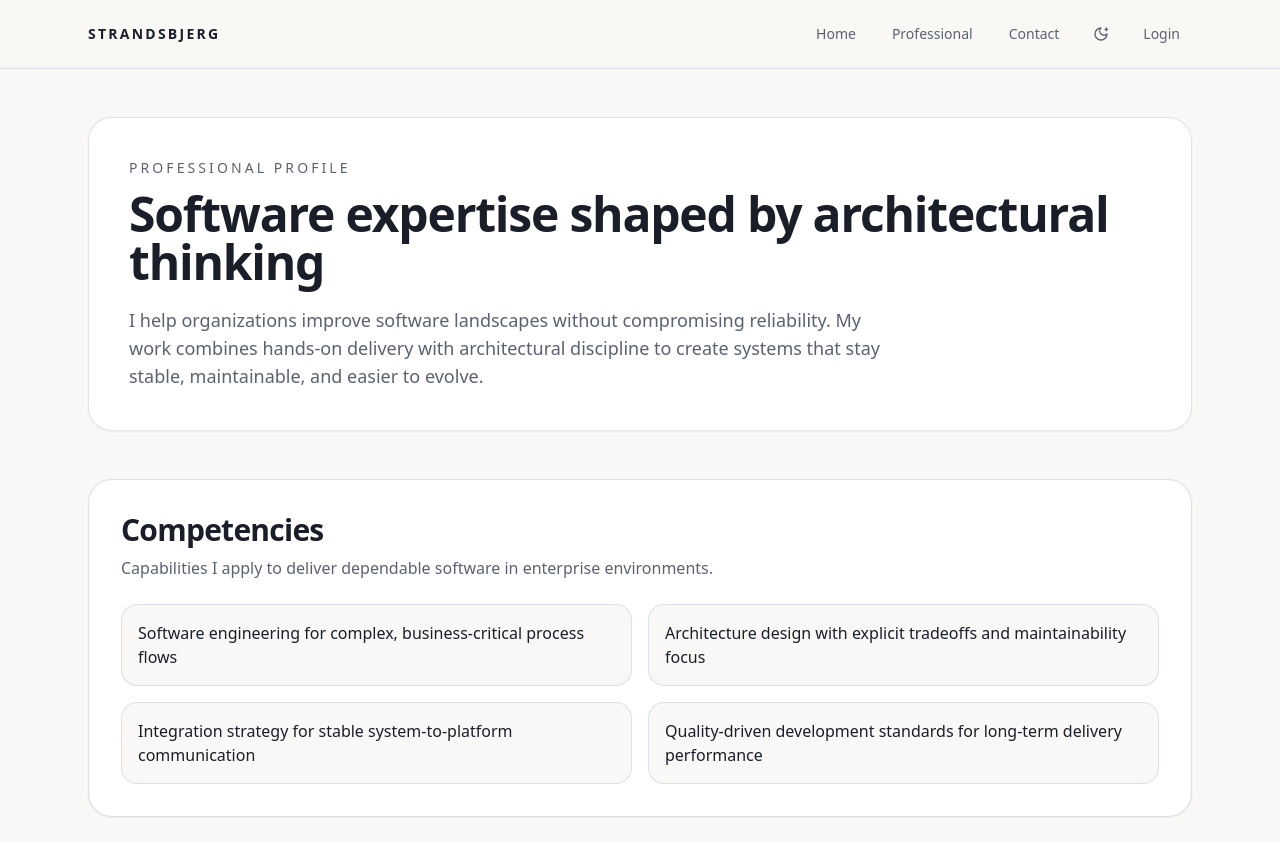
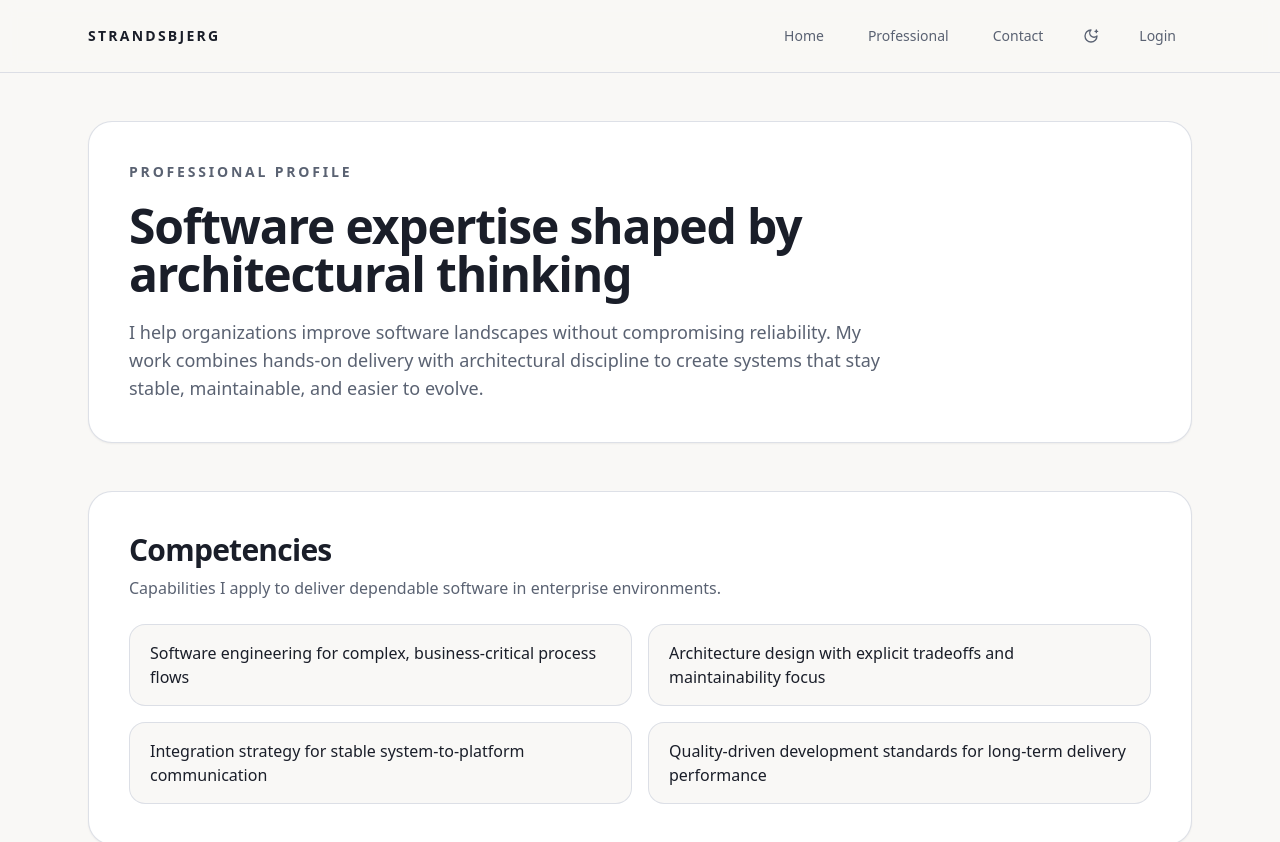
Before and after one commit to Svend-Strandsbjerg/strandsbjerg, a Next.js app: page /professional in a window 1280 px wide. Shown: the top 842 px of the page. Built offline with nearby package versions, Linux system fonts and the light colour scheme; no server answers; the database is empty.

Commit message:
Normalize public page typography and layout primitives

```diff
--- a/src/app/contact/page.tsx
+++ b/src/app/contact/page.tsx
@@ -1,17 +1,20 @@
+import { PageContainer, PageHeader } from "@/components/ui/page-layout";
+
 export default function ContactPage() {
   return (
-    <section className="mx-auto max-w-3xl space-y-5 rounded-3xl border border-border/80 bg-card p-7 shadow-sm sm:p-10">
-      <p className="text-xs font-medium uppercase tracking-[0.22em] text-muted-foreground sm:text-sm">Contact</p>
-      <h1 className="text-3xl font-semibold tracking-tight sm:text-5xl">Let&apos;s connect</h1>
-      <p className="text-base leading-relaxed text-muted-foreground sm:text-lg">
-        For software development, architecture advisory, or integration-focused collaboration, feel free to reach out.
-      </p>
-      <a
-        href="mailto:contact@example.com"
-        className="inline-flex rounded-full border border-border px-5 py-2.5 text-sm font-medium transition hover:bg-muted/50"
+    <PageContainer>
+      <PageHeader
+        eyebrow="Contact"
+        title="Let&apos;s connect"
+        intro="For software development, architecture advisory, or integration-focused collaboration, feel free to reach out."
       >
-        contact@example.com
-      </a>
-    </section>
+        <a
+          href="mailto:contact@example.com"
+          className="inline-flex h-10 items-center rounded-full border border-border px-5 text-sm font-medium transition hover:bg-muted/50"
+        >
+          contact@example.com
+        </a>
+      </PageHeader>
+    </PageContainer>
   );
 }
--- a/src/app/globals.css
+++ b/src/app/globals.css
@@ -36,5 +36,35 @@ body {
 }
 
 body {
-  @apply bg-background text-foreground antialiased;
+  @apply bg-background font-sans text-base font-normal leading-relaxed text-foreground antialiased;
 }
+
+@layer components {
+  .site-container {
+    @apply mx-auto w-full max-w-6xl px-4 sm:px-6;
+  }
+
+  .page-content-stack {
+    @apply space-y-10 sm:space-y-12;
+  }
+
+  .section-surface {
+    @apply rounded-3xl border border-border/80 bg-card p-7 shadow-sm sm:p-10;
+  }
+
+  .page-eyebrow {
+    @apply text-xs font-semibold uppercase tracking-[0.2em] text-muted-foreground sm:text-sm;
+  }
+
+  .page-title {
+    @apply max-w-4xl text-3xl font-semibold leading-tight tracking-tight sm:text-5xl;
+  }
+
+  .page-intro {
+    @apply max-w-3xl text-base font-normal leading-relaxed text-muted-foreground sm:text-lg;
+  }
+
+  .content-card {
+    @apply rounded-2xl border border-border/80 bg-muted/40 px-5 py-4 text-sm leading-relaxed sm:text-base;
+  }
+}
--- a/src/app/layout.tsx
+++ b/src/app/layout.tsx
@@ -18,7 +18,7 @@ export default function RootLayout({ children }: Readonly<{ children: React.Reac
         <ThemeProvider attribute="class" defaultTheme="light" enableSystem={false}>
           <div className="flex min-h-screen flex-col">
             <SiteHeader />
-            <main className="mx-auto w-full max-w-6xl flex-1 px-4 py-8 sm:px-6 sm:py-12">{children}</main>
+            <main className="site-container flex-1 py-8 sm:py-12">{children}</main>
             <SiteFooter />
           </div>
         </ThemeProvider>
--- a/src/app/professional/page.tsx
+++ b/src/app/professional/page.tsx
@@ -1,3 +1,4 @@
+import { PageContainer, PageHeader } from "@/components/ui/page-layout";
 import { Section } from "@/components/ui/section";
 import { getProfessionalContent } from "@/lib/content";
 
@@ -5,17 +6,13 @@ export default async function ProfessionalPage() {
   const content = await getProfessionalContent();
 
   return (
-    <div className="space-y-10 sm:space-y-12">
-      <header className="rounded-3xl border border-border/70 bg-card p-7 shadow-sm sm:p-10">
-        <p className="text-xs font-medium uppercase tracking-[0.22em] text-muted-foreground sm:text-sm">Professional profile</p>
-        <h1 className="mt-3 text-3xl font-semibold tracking-tight sm:text-5xl">{content.heroTitle}</h1>
-        <p className="mt-5 max-w-3xl text-base leading-relaxed text-muted-foreground sm:text-lg">{content.heroIntro}</p>
-      </header>
+    <PageContainer>
+      <PageHeader eyebrow="Professional profile" title={content.heroTitle} intro={content.heroIntro} />
 
       <Section title="Competencies" subtitle="Capabilities I apply to deliver dependable software in enterprise environments.">
         <ul className="grid gap-3 sm:gap-4 md:grid-cols-2">
           {content.competencies.map((item) => (
-            <li key={item} className="rounded-2xl border border-border/80 bg-muted/40 px-4 py-4 text-sm leading-relaxed sm:text-base">
+            <li key={item} className="content-card">
               {item}
             </li>
           ))}
@@ -25,7 +22,7 @@ export default async function ProfessionalPage() {
       <Section title="Experience highlights" subtitle="Selected examples of impact across architecture, quality, and modernization efforts.">
         <div className="space-y-3 sm:space-y-4">
           {content.experienceHighlights.map((item) => (
-            <p key={item} className="rounded-2xl border border-border/80 bg-muted/40 px-4 py-4 text-sm leading-relaxed sm:text-base">
+            <p key={item} className="content-card">
               {item}
             </p>
           ))}
@@ -35,13 +32,13 @@ export default async function ProfessionalPage() {
       <Section title="Technical focus areas" subtitle="How I approach architecture, maintainability, integration, and leadership in practice.">
         <div className="grid gap-4 md:grid-cols-2">
           {content.focusAreas.map((area) => (
-            <article key={area.title} className="rounded-2xl border border-border/80 bg-muted/30 p-5">
-              <h3 className="text-lg font-medium tracking-tight">{area.title}</h3>
+            <article key={area.title} className="content-card bg-muted/30 p-5 text-left">
+              <h3 className="text-lg font-semibold leading-snug tracking-tight">{area.title}</h3>
               <p className="mt-2 text-sm leading-relaxed text-muted-foreground sm:text-base">{area.body}</p>
             </article>
           ))}
         </div>
       </Section>
-    </div>
+    </PageContainer>
   );
 }
--- a/src/components/layout/site-footer.tsx
+++ b/src/components/layout/site-footer.tsx
@@ -1,7 +1,7 @@
 export function SiteFooter() {
   return (
     <footer className="border-t border-border/70 bg-background/80">
-      <div className="mx-auto flex w-full max-w-6xl flex-col gap-2 px-4 py-6 text-xs text-muted-foreground sm:flex-row sm:items-center sm:justify-between sm:px-6">
+      <div className="site-container flex w-full flex-col gap-2 py-6 text-xs text-muted-foreground sm:flex-row sm:items-center sm:justify-between">
         <p>© {new Date().getFullYear()} Strandsbjerg</p>
         <p>Software engineering, architecture clarity, and integration reliability.</p>
       </div>
--- a/src/components/layout/site-header.tsx
+++ b/src/components/layout/site-header.tsx
@@ -12,7 +12,7 @@ export async function SiteHeader() {
 
   return (
     <header className="sticky top-0 z-30 border-b border-border/80 bg-background/90 backdrop-blur">
-      <div className="mx-auto flex w-full max-w-6xl flex-wrap items-center justify-between gap-3 px-4 py-4 sm:px-6">
+      <div className="site-container flex w-full flex-wrap items-center justify-between gap-3 py-4">
         <Link href="/" className="text-xs font-semibold tracking-[0.16em] sm:text-sm">
           STRANDSBJERG
         </Link>
--- a/src/components/layout/theme-toggle.tsx
+++ b/src/components/layout/theme-toggle.tsx
@@ -16,7 +16,7 @@ export function ThemeToggle() {
 
   if (!mounted) {
     return (
-      <TopNavItemButton className="w-9 px-0" aria-label="Toggle dark mode">
+      <TopNavItemButton className="w-10 px-0" aria-label="Toggle dark mode">
         <MoonStar className="h-4 w-4" />
       </TopNavItemButton>
     );
@@ -27,7 +27,7 @@ export function ThemeToggle() {
   return (
     <TopNavItemButton
       onClick={() => setTheme(isDark ? "light" : "dark")}
-      className="w-9 px-0"
+      className="w-10 px-0"
       aria-label="Toggle dark mode"
     >
       {isDark ? <SunMedium className="h-4 w-4" /> : <MoonStar className="h-4 w-4" />}
--- a/src/components/layout/top-nav-item.tsx
+++ b/src/components/layout/top-nav-item.tsx
@@ -4,7 +4,7 @@ import type { ComponentPropsWithoutRef, ReactNode } from "react";
 import { cn } from "@/lib/utils";
 
 const topNavItemClasses =
-  "inline-flex h-9 items-center justify-center rounded-full px-3 text-sm font-medium text-muted-foreground transition-colors hover:bg-muted/60 hover:text-foreground active:bg-muted/70 active:text-foreground";
+  "inline-flex h-10 items-center justify-center rounded-full px-4 text-sm font-medium leading-none text-muted-foreground transition-colors hover:bg-muted/60 hover:text-foreground active:bg-muted/70 active:text-foreground";
 
 type TopNavItemLinkProps = {
   href: string;
--- /dev/null
+++ b/src/components/ui/page-layout.tsx
@@ -0,0 +1,33 @@
+import type { ReactNode } from "react";
+
+import { cn } from "@/lib/utils";
+
+type ContainerProps = {
+  children: ReactNode;
+  className?: string;
+};
+
+type PageHeaderProps = ContainerProps & {
+  eyebrow?: string;
+  title: string;
+  intro?: string;
+};
+
+export function PageContainer({ children, className }: ContainerProps) {
+  return <div className={cn("page-content-stack", className)}>{children}</div>;
+}
+
+export function SectionContainer({ children, className }: ContainerProps) {
+  return <section className={cn("section-surface", className)}>{children}</section>;
+}
+
+export function PageHeader({ eyebrow, title, intro, children, className }: PageHeaderProps) {
+  return (
+    <SectionContainer className={cn("space-y-5", className)}>
+      {eyebrow ? <p className="page-eyebrow">{eyebrow}</p> : null}
+      <h1 className="page-title">{title}</h1>
+      {intro ? <p className="page-intro">{intro}</p> : null}
+      {children}
+    </SectionContainer>
+  );
+}
--- a/src/components/ui/section.tsx
+++ b/src/components/ui/section.tsx
@@ -1,13 +1,15 @@
 import type { ReactNode } from "react";
+
+import { SectionContainer } from "@/components/ui/page-layout";
 
 export function Section({ title, subtitle, children }: { title: string; subtitle?: string; children: ReactNode }) {
   return (
-    <section className="space-y-6 rounded-3xl border border-border/80 bg-card p-6 shadow-sm sm:p-8">
+    <SectionContainer className="space-y-6">
       <div className="space-y-2">
-        <h2 className="text-2xl font-semibold tracking-tight sm:text-3xl">{title}</h2>
+        <h2 className="text-2xl font-semibold leading-tight tracking-tight sm:text-3xl">{title}</h2>
         {subtitle ? <p className="max-w-3xl text-sm leading-relaxed text-muted-foreground sm:text-base">{subtitle}</p> : null}
       </div>
       {children}
-    </section>
+    </SectionContainer>
   );
 }
```
Also changed, not shown: src/app/page.tsx (+8 -15 lines).
